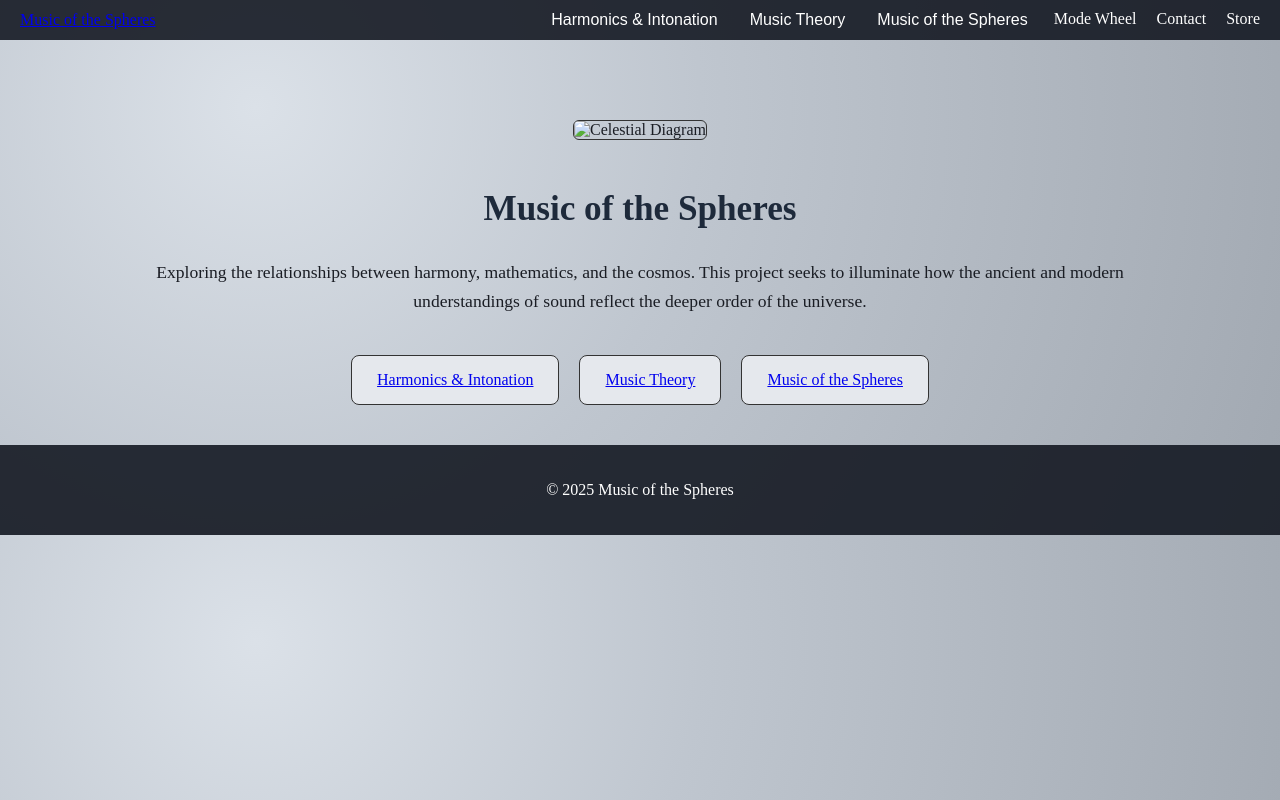
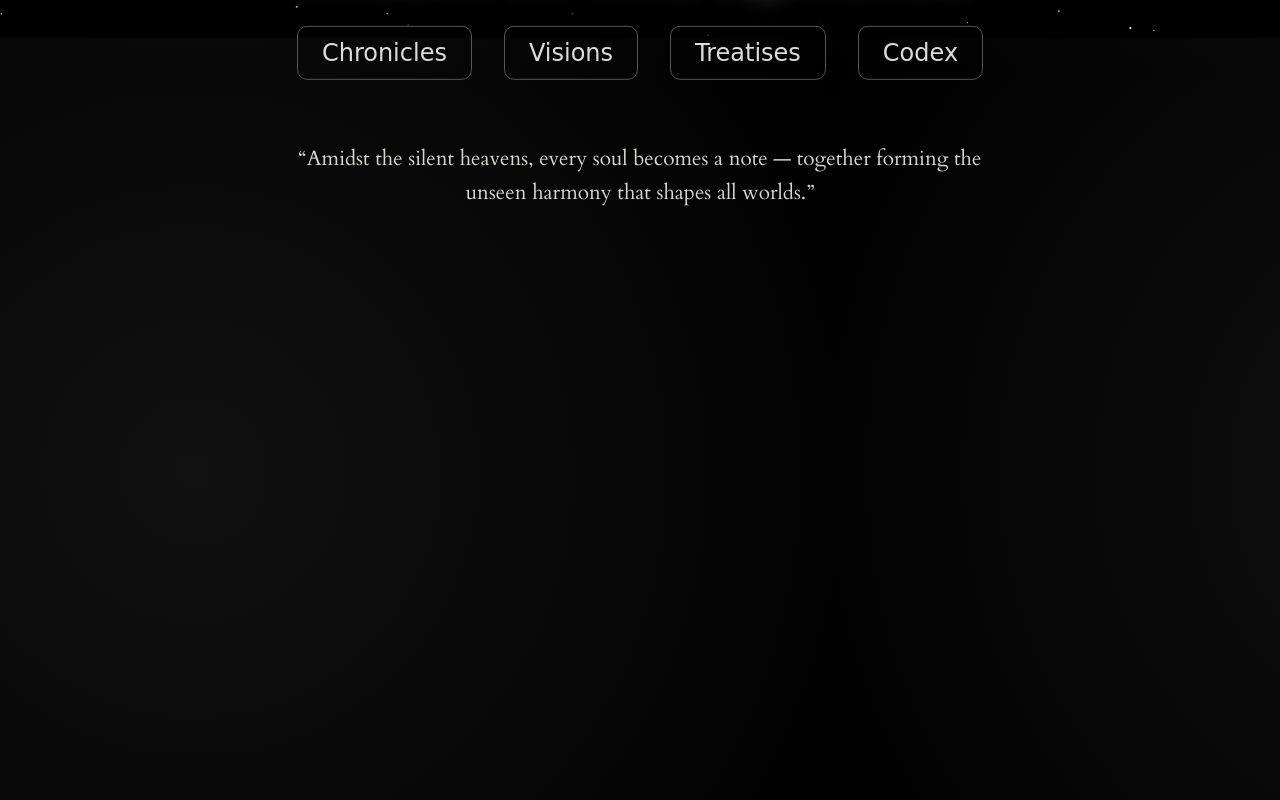
Before and after one commit to Mj1719/Musicofthespheres, a plain HTML site: page index.html in a window 1280 px wide. Drawn offline with Linux system fonts and the light colour scheme; a web font is replaced by a local one.

Commit message:
Add files via upload

```diff
--- a/css/style.css
+++ b/css/style.css
@@ -1,109 +1,77 @@
 body {
   margin: 0;
-  font-family: 'EB Garamond', serif;
-  background-color: #f5f5f5;
-  background-image: radial-gradient(circle at 20% 20%, #dbe1e8, #bfc6cf 40%, #a1a8b1 100%);
-  color: #1a1d24;
+  padding: 0;
+  background-color: black;
+  color: #e5e3dc;
+  font-family: 'Cardo', serif;
+  overflow: hidden;
 }
 
-header {
+.stars {
   position: fixed;
-  top: 0;
   width: 100%;
-  background-color: rgba(20, 25, 35, 0.9);
-  color: white;
-  z-index: 1000;
+  height: 100%;
+  background: radial-gradient(circle at 50% 50%, #111 0%, #000 100%);
+  z-index: -1;
+  animation: drift 60s linear infinite;
 }
 
-.navbar {
-  display: flex;
-  justify-content: space-between;
-  align-items: center;
-  padding: 10px 20px;
+@keyframes drift {
+  from { background-position: 0 0; }
+  to { background-position: 10000px 10000px; }
 }
 
-.nav-links {
-  list-style: none;
-  display: flex;
-  gap: 20px;
-  margin: 0;
-  padding: 0;
+.content {
+  text-align: center;
+  position: relative;
+  top: 40%;
+  transform: translateY(-40%);
+  padding: 0 10%;
 }
 
-.nav-links a, .dropdown button {
-  background: none;
-  border: none;
-  color: white;
-  font-size: 1rem;
-  cursor: pointer;
-  text-decoration: none;
+.title {
+  font-family: 'UnifrakturCook', cursive;
+  font-size: 3.5em;
+  color: silver;
+  text-shadow: 0 0 20px rgba(192,192,192,0.6);
+  animation: glow 4s ease-in-out infinite alternate;
 }
 
-.dropdown-content {
-  display: none;
-  position: absolute;
-  background-color: #2a3042;
-  padding: 10px;
-  list-style: none;
-  margin: 0;
+@keyframes glow {
+  from { text-shadow: 0 0 10px silver; }
+  to { text-shadow: 0 0 30px ivory; }
 }
 
-.dropdown-content li {
-  margin: 5px 0;
+.nav {
+  margin-top: 2em;
+  display: flex;
+  justify-content: center;
+  gap: 2em;
 }
 
-.dropdown-content a {
-  color: #d1d6e0;
+.nav a {
+  font-family: 'UnifrakturCook', cursive;
+  font-size: 1.5em;
+  text-decoration: none;
+  color: #dcdcdc;
+  border: 1px solid #555;
+  padding: 0.5em 1em;
+  border-radius: 10px;
+  transition: all 0.4s ease;
 }
 
-.dropdown.active .dropdown-content {
-  display: block;
+.nav a:hover {
+  color: black;
+  background: silver;
+  box-shadow: 0 0 20px silver;
 }
 
-main {
-  padding: 120px 20px 40px;
-  max-width: 1000px;
-  margin: auto;
+.intro {
+  margin-top: 3em;
+  font-size: 1.3em;
+  color: #d8d6cf;
+  line-height: 1.6em;
+  max-width: 700px;
+  margin-left: auto;
+  margin-right: auto;
 }
-
-.hero {
-  text-align: center;
-}
-
-.hero-img {
-  max-width: 80%;
-  border: 1px solid #333;
-  border-radius: 6px;
-  margin-bottom: 20px;
-}
-
-.hero-text h1 {
-  font-size: 2.2rem;
-  color: #1e2a3b;
-}
-
-.hero-text p {
-  font-size: 1.1rem;
-  line-height: 1.6;
-}
-
-.links {
-  display: flex;
-  justify-content: center;
-  gap: 20px;
-  margin-top: 40px;
-}
-
-.link-card {
-  background-color: #e5e8ed;
-  padding: 15px 25px;
-  border: 1px solid #333;
-  border-radius: 8px;
-}
-
-footer {
-  text-align: center;
-  padding: 20px;
-  background-color: rgba(20, 25, 35, 0.9);
-  color: white;
-}
--- a/index.html
+++ b/index.html
@@ -1,68 +1,26 @@
 <!DOCTYPE html>
 <html lang="en">
 <head>
-    <meta charset="UTF-8">
-    <meta name="viewport" content="width=device-width, initial-scale=1.0">
-    <title>Music of the Spheres</title>
-    <link rel="stylesheet" href="css/style.css">
-    <script src="js/main.js" defer></script>
+<meta charset="UTF-8">
+<meta name="viewport" content="width=device-width, initial-scale=1.0">
+<title>Music of the Spheres</title>
+<link href="https://fonts.googleapis.com/css2?family=Cardo&family=UnifrakturCook:wght@700&display=swap" rel="stylesheet">
+<link rel="stylesheet" href="css/style.css">
+<script defer src="js/main.js"></script>
 </head>
 <body>
-<header>
-    <nav class="navbar">
-        <div class="nav-title"><a href="index.html">Music of the Spheres</a></div>
-        <ul class="nav-links">
-            <li class="dropdown"><button>Harmonics & Intonation</button>
-                <ul class="dropdown-content">
-                    <li><a href="harmonics/harmonic-series.html">The Harmonic Series</a></li>
-                    <li><a href="harmonics/working-with-harmonics.html">Working with the Harmonics</a></li>
-                    <li><a href="harmonics/just-intonation.html">Just Intonation Systems</a></li>
-                    <li><a href="harmonics/pythagorean-tuning.html">Pythagorean Tuning</a></li>
-                    <li><a href="harmonics/equal-temperament.html">Equal Temperament</a></li>
-                </ul>
-            </li>
-            <li class="dropdown"><button>Music Theory</button>
-                <ul class="dropdown-content">
-                    <li><a href="music-theory/musical-notes.html">Musical Notes</a></li>
-                    <li><a href="music-theory/intervals.html">Intervals</a></li>
-                    <li><a href="music-theory/chords.html">Chords</a></li>
-                    <li><a href="music-theory/scales.html">Scales</a></li>
-                    <li><a href="music-theory/modes.html">Modes</a></li>
-                    <li><a href="music-theory/progression.html">Progression</a></li>
-                </ul>
-            </li>
-            <li class="dropdown"><button>Music of the Spheres</button>
-                <ul class="dropdown-content">
-                    <li><a href="music-of-the-spheres/planets-and-days.html">Planets & Days</a></li>
-                    <li><a href="music-of-the-spheres/major-scale-gregorian.html">Major Scale & Calendar</a></li>
-                    <li><a href="music-of-the-spheres/planetary-cypher.html">Planetary Cypher</a></li>
-                    <li><a href="music-of-the-spheres/metonic-cycle.html">Metonic Cycle</a></li>
-                    <li><a href="music-of-the-spheres/orbital-resonance.html">Orbital Resonance</a></li>
-                    <li><a href="music-of-the-spheres/correspondences.html">Correspondences</a></li>
-                </ul>
-            </li>
-            <li><a href="mode-wheel/index.html">Mode Wheel</a></li>
-            <li><a href="contact/index.html">Contact</a></li>
-            <li><a href="store/index.html">Store</a></li>
-        </ul>
+  <div class="stars"></div>
+  <div class="content">
+    <h1 class="title">Music of the Spheres</h1>
+    <nav class="nav">
+      <a href="pages/chronicles.html">Chronicles</a>
+      <a href="pages/visions.html">Visions</a>
+      <a href="pages/treatises.html">Treatises</a>
+      <a href="pages/codex.html">Codex</a>
     </nav>
-</header>
-<main>
-<section class="hero">
-    <img src="images/sample-cosmos.jpg" alt="Celestial Diagram" class="hero-img">
-    <div class="hero-text">
-        <h1>Music of the Spheres</h1>
-        <p>Exploring the relationships between harmony, mathematics, and the cosmos. This project seeks to illuminate how the ancient and modern understandings of sound reflect the deeper order of the universe.</p>
-    </div>
-</section>
-<section class="links">
-    <div class="link-card"><a href="harmonics/harmonic-series.html">Harmonics & Intonation</a></div>
-    <div class="link-card"><a href="music-theory/musical-notes.html">Music Theory</a></div>
-    <div class="link-card"><a href="music-of-the-spheres/planets-and-days.html">Music of the Spheres</a></div>
-</section>
-</main>
-<footer>
-    <p>&copy; 2025 Music of the Spheres</p>
-</footer>
+    <p class="intro">
+      “Amidst the silent heavens, every soul becomes a note — together forming the unseen harmony that shapes all worlds.”
+    </p>
+  </div>
 </body>
 </html>
--- a/js/main.js
+++ b/js/main.js
@@ -1,6 +1,33 @@
-document.querySelectorAll('.dropdown button').forEach(btn => {
-  btn.addEventListener('click', () => {
-    const parent = btn.parentElement;
-    parent.classList.toggle('active');
-  });
+// Subtle star twinkle effect
+document.addEventListener("DOMContentLoaded", () => {
+  const starCanvas = document.createElement("canvas");
+  starCanvas.width = window.innerWidth;
+  starCanvas.height = window.innerHeight;
+  starCanvas.style.position = "fixed";
+  starCanvas.style.top = "0";
+  starCanvas.style.left = "0";
+  starCanvas.style.zIndex = "-2";
+  document.body.appendChild(starCanvas);
+
+  const ctx = starCanvas.getContext("2d");
+  const stars = Array.from({length: 200}, () => ({
+    x: Math.random() * starCanvas.width,
+    y: Math.random() * starCanvas.height,
+    r: Math.random() * 1.2,
+    o: Math.random()
+  }));
+
+  function animate() {
+    ctx.clearRect(0, 0, starCanvas.width, starCanvas.height);
+    for (let s of stars) {
+      s.o += (Math.random() - 0.5) * 0.05;
+      s.o = Math.min(Math.max(s.o, 0.1), 1);
+      ctx.beginPath();
+      ctx.arc(s.x, s.y, s.r, 0, Math.PI * 2);
+      ctx.fillStyle = `rgba(255,255,255,${s.o})`;
+      ctx.fill();
+    }
+    requestAnimationFrame(animate);
+  }
+  animate();
 });
```
Also changed, not shown: pages/chronicles.html (added, +20 -0 lines), pages/codex.html (added, +20 -0 lines), pages/treatises.html (added, +20 -0 lines), pages/visions.html (added, +20 -0 lines).
